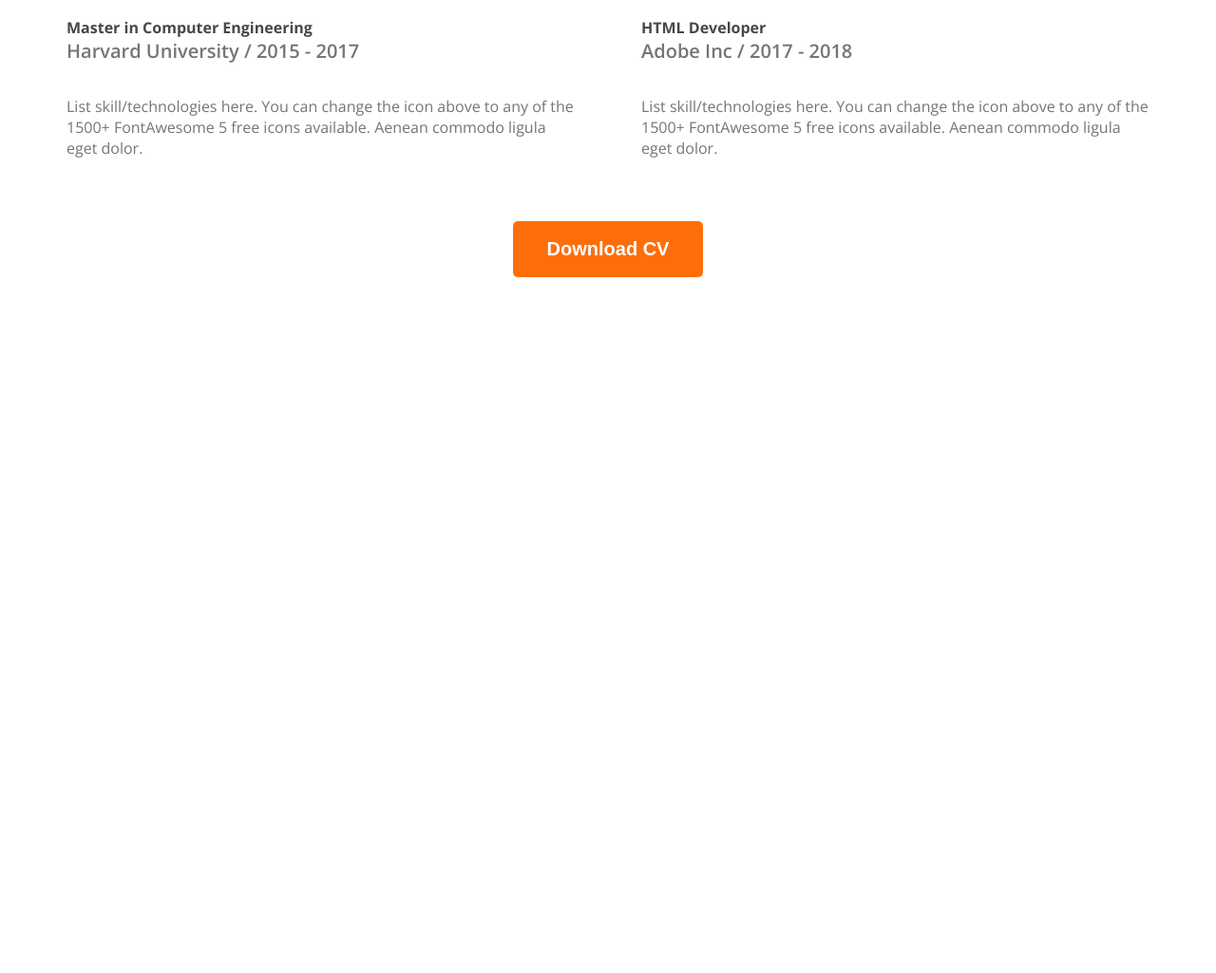
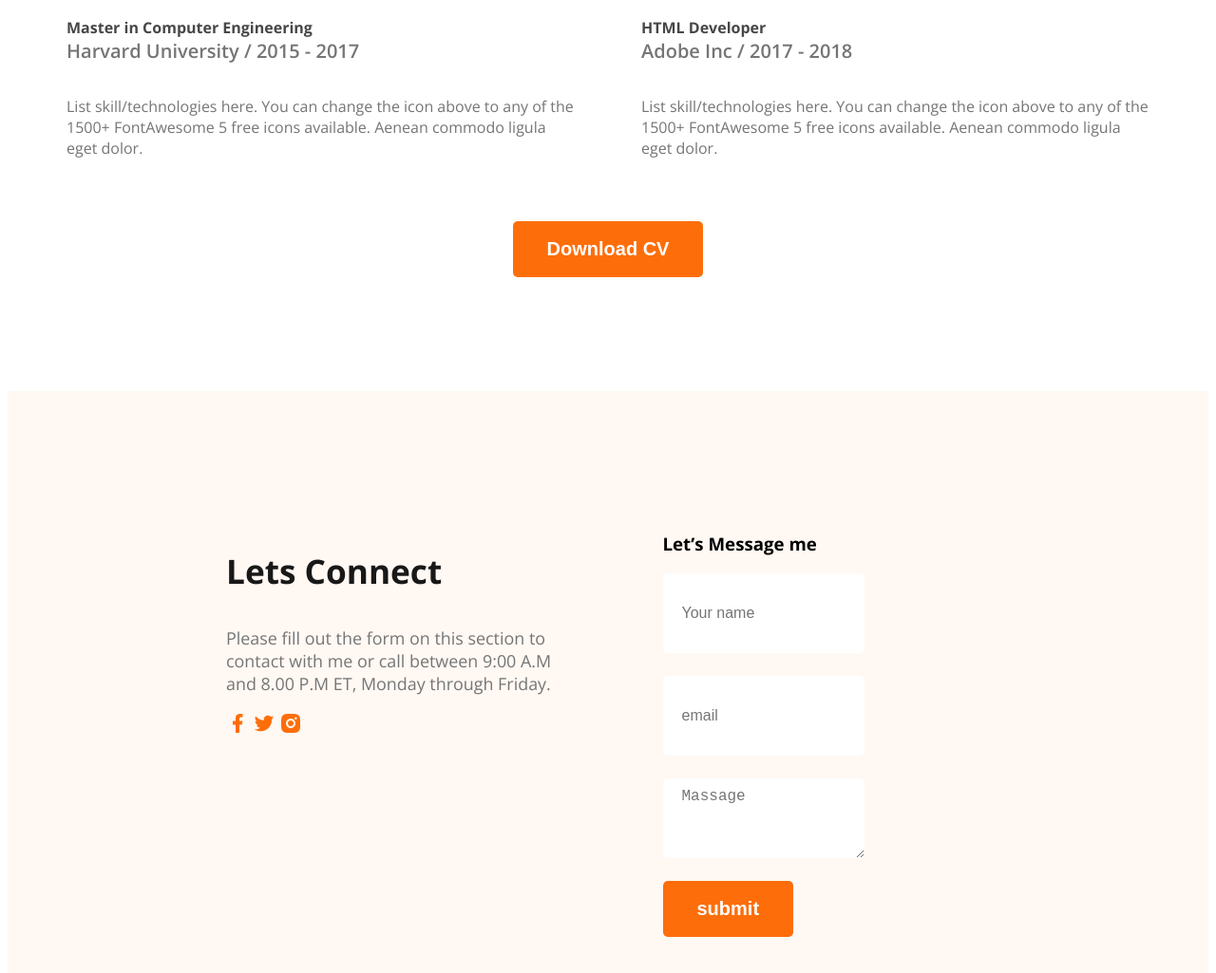
Before and after one commit to khalidurrahmanchowdhury/portfolio-resources, a plain HTML site: page index.html in a window 1280 px wide. Shown: the part 2611-3636 px from the top of the page at 95% size. Before the commit the page ends 2911 px from the top, so only its background shows below. Drawn offline with nearby package versions, Linux system fonts and the light colour scheme.

Commit message:
added footer area

```diff
--- a/css/style.css
+++ b/css/style.css
@@ -183,4 +183,27 @@ main section {
 
 .cv_btn {
     margin-top: 50px;
+    margin-bottom: 120px;
 }
+
+/* footer related style  */
+footer {
+    display: flex;
+    gap: 115px;
+    padding: 130px 230px;
+}
+.footer_column {
+    width: 50%;
+}
+
+footer input[type="text"], footer input[type="email"], footer textarea {
+    height: 64px;
+    border-radius: 5px;
+    color: white;
+    display: block;
+    width: 50%;
+    padding: 10px 20px;
+    font-size: 16px;
+    margin-bottom: 24px;
+    border: none;
+}
--- a/index.html
+++ b/index.html
@@ -139,7 +139,27 @@
             </div>
         </section>
     </main>
-    <footer></footer>
+    <footer class="secoundary_bg">
+        <div class="footer_column">
+            <h3 class="section_title">Lets Connect</h3>
+            <p class="section_description">Please fill out the form on this section to contact with me or call between 9:00 A.M and 8.00 P.M ET, Monday through Friday.</p>
+            <div>
+                <img src="images/icons/facebook.png" alt="">
+                <img src="images/icons/twitter.png" alt="">
+                <img src="images/icons/insta.png" alt="">
+            </div>
+        </div>
+        <div class="footer_column">
+            <h3>Let’s Message me</h3>
+           <form action="">
+            <input type="text" name="" id="" placeholder="Your name">
+            <input type="email" name="" id="" placeholder="email">
+            <textarea name="" id="" cols="30" rows="10" placeholder="Massage"></textarea>
+            <input class="btn_primary" type="submit" value="submit" placeholder="submit">
+           </form>
+        </div>
+
+    </footer>
 
 </body>
 </html>
```
